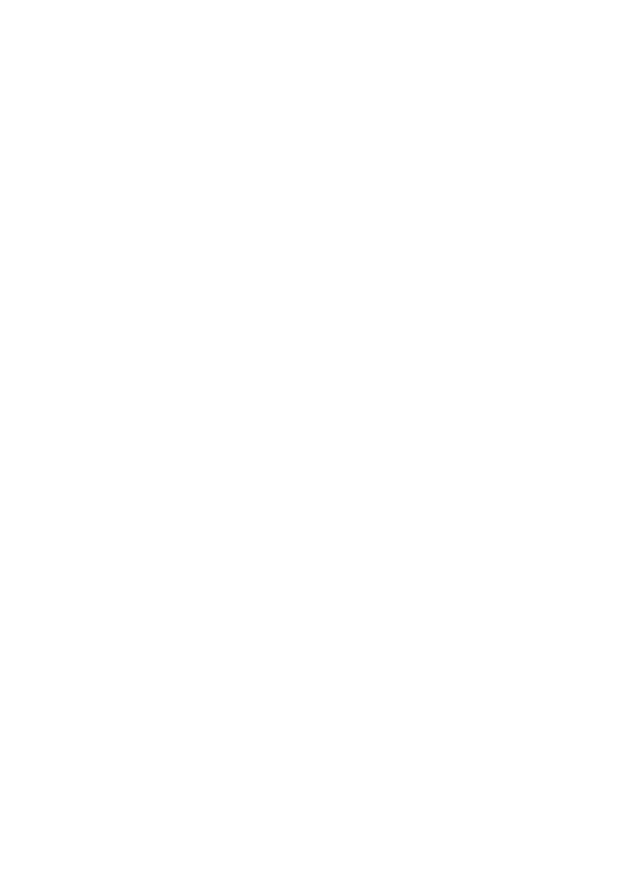
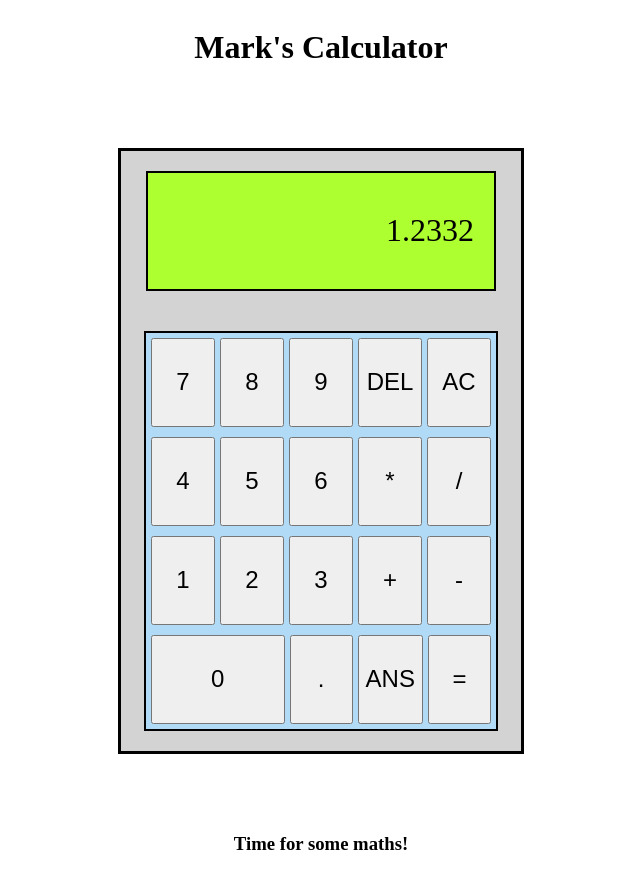
Before and after one commit to marksouthern3/calculator, a plain HTML site: page index.html in a window 1280 px wide. Shown: the whole page, without its empty margins (319-959 px from the left). Before the commit the page ends 800 px from the top, so only its background shows below. Drawn offline with Linux system fonts and the light colour scheme.

Commit message:
Create calculator interface in html and css

```diff
--- a/index.html
+++ b/index.html
@@ -9,6 +9,41 @@
     <link rel="stylesheet" href="./style.css">
 </head>
 <body>
-
+    <div id="bodyContent" class="flex colDir">
+        <div id="header" class="flex"><h1>Mark's Calculator</h1></div>
+        <div id="calculator" class="flex colDir">
+            <div id="screen" class="flex">1.2332</div>
+            <div id="buttons" class="flex colDir">
+                <div id="row1" class="flex buttonRow">
+                    <button id="button7" class="calcButton">7</button>
+                    <button id="button8" class="calcButton">8</button>
+                    <button id="button9" class="calcButton">9</button>
+                    <button id="buttonDEL" class="calcButton">DEL</button>
+                    <button id="buttonAC" class="calcButton">AC</button>
+                </div>
+                <div id="row2" class="flex buttonRow">
+                    <button id="button4" class="calcButton">4</button>
+                    <button id="button5" class="calcButton">5</button>
+                    <button id="button6" class="calcButton">6</button>
+                    <button id="buttonTimes" class="calcButton">*</button>
+                    <button id="buttonDivide" class="calcButton">/</button>
+                </div>
+                <div id="row3" class="flex buttonRow">
+                    <button id="button1" class="calcButton">1</button>
+                    <button id="button2" class="calcButton">2</button>
+                    <button id="button3" class="calcButton">3</button>
+                    <button id="buttonPlus" class="calcButton">+</button>
+                    <button id="buttonMinus" class="calcButton">-</button>
+                </div>
+                <div id="row4" class="flex buttonRow">
+                    <button id="button0" class="calcButton">0</button>
+                    <button id="buttonDot" class="calcButton">.</button>
+                    <button id="buttonANS" class="calcButton">ANS</button>
+                    <button id="buttonEquals" class="calcButton">=</button>
+                </div>
+            </div>
+        </div>
+        <div id="footer" class="flex"><h3>Time for some maths!</h3></div>
+    </div>
 </body>
 </html>
--- a/style.css
+++ b/style.css
@@ -0,0 +1,57 @@
+.flex {
+    display: flex;
+}
+
+.colDir {
+    flex-direction: column;
+}
+
+#bodyContent {
+    align-items: center;
+}
+
+#calculator {
+    border: 3px solid black;
+    height: 600px;
+    width: 400px;
+    margin: 60px;
+    align-items: center;
+    background-color: lightgrey;
+}
+
+#screen {
+    border: 2px solid black;
+    height: 120px;
+    width: 350px;
+    margin: 20px;
+    background-color: greenyellow;
+    justify-content: right;
+    align-items: center;
+    padding: 20px;
+    box-sizing: border-box;
+    font-size: xx-large;
+}
+
+#buttons {
+    border: 2px solid black;
+    width: 350px;
+    margin: 20px;
+    flex: 1;
+    background-color: rgb(176, 218, 245);
+}
+
+.buttonRow {
+    justify-content: center;
+    flex: 1;
+    margin: 5px;
+    gap: 5px;
+}
+
+.calcButton {
+    flex: 1;
+    font-size: x-large;
+}
+
+#button0 {
+    flex: 2.5 1 0;
+}
```
